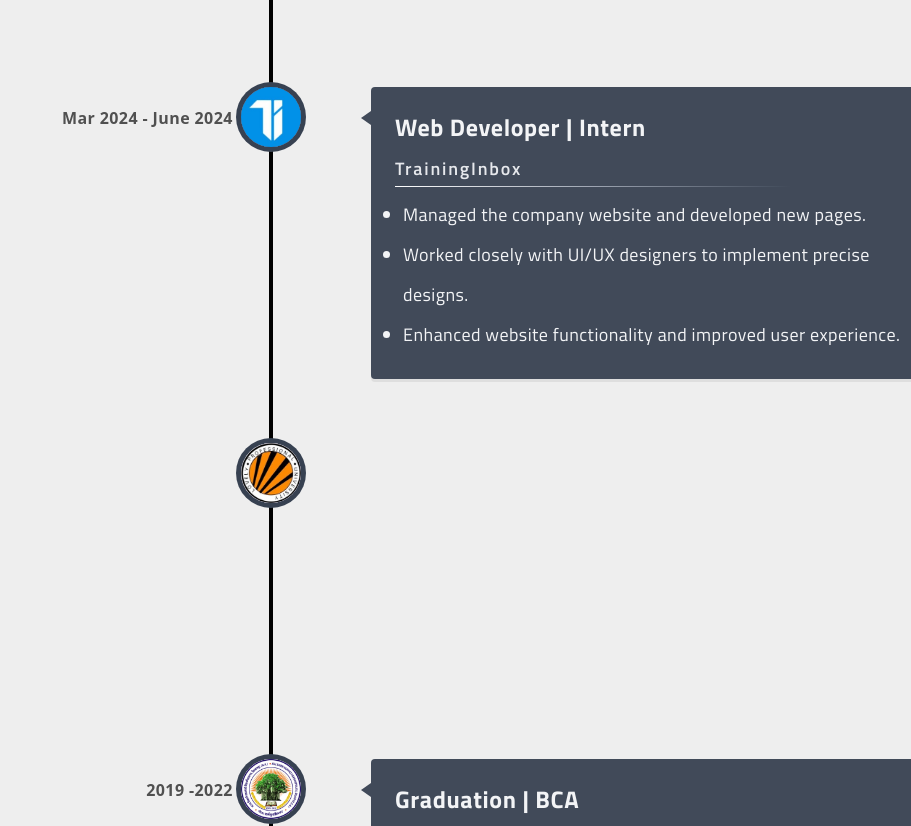
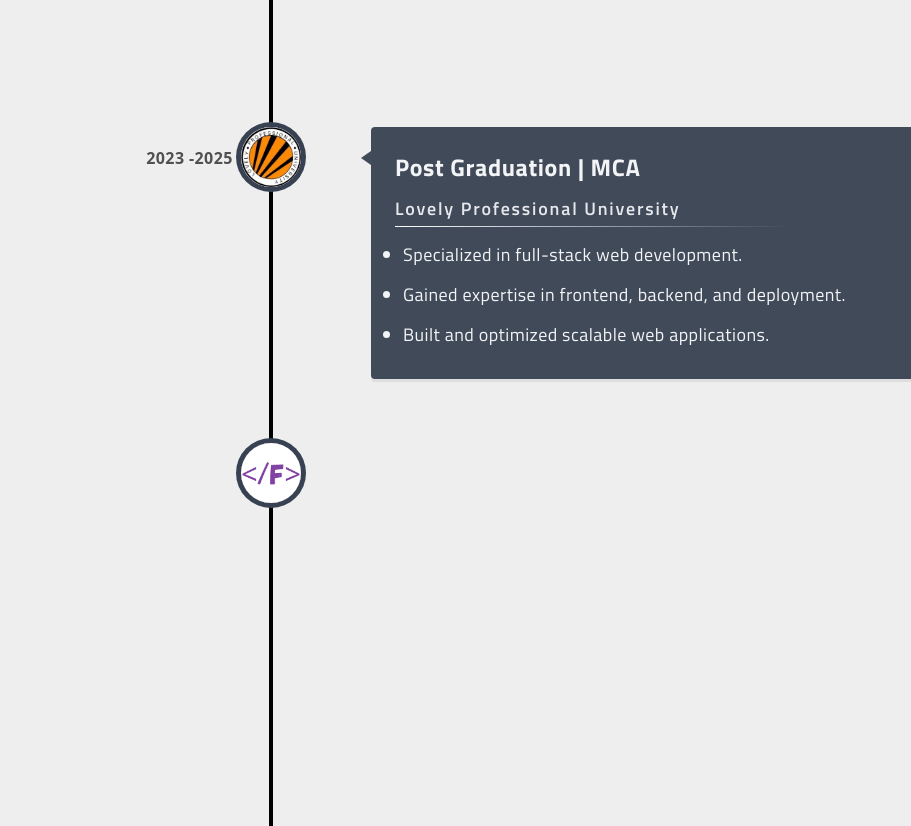
Before and after one commit to Altafraza07/ARZ.web, a React (Vite) app: page / in a window 1280 px wide. Shown: the part 3080-3906 px from the top of the page, without its empty margins (369-1280 px from the left). Built offline with nearby package versions, Linux system fonts and the light colour scheme; a web font is replaced by a local one.

Commit message:
Update WorkEducation.jsx

```diff
--- a/src/components/WorkEducation.jsx
+++ b/src/components/WorkEducation.jsx
@@ -7,11 +7,37 @@ import {
 import "react-vertical-timeline-component/style.min.css";
 import { getDarkMode } from "../utils/DarkMode";
 
-const experiences = [
+const experiencesAndEducation = [
+  {
+    title: "Full Stack Developer",
+    company: "M5C Logistics",
+    date: "2025 - present",
+    description: [
+      "Architect and build full-stack web solutions and internal logistics applications.",
+      "Design resilient backend services, REST APIs, and responsive UI components.",
+      "Optimize web platform performance, user experience, and scalability.",
+    ],
+    iconBg: "bg-[#322b52]",
+    imgBG: "m5c.png",
+  },
+
+  {
+    title: "Post Graduation | MCA",
+    institution: "Lovely Professional University",
+    date: "2023 -2025",
+    description: [
+      "Specialized in full-stack web development.",
+      "Gained expertise in frontend, backend, and deployment.",
+      "Built and optimized scalable web applications.",
+    ],
+    iconBg: "bg-[#322b52]",
+    imgBG: "lpu.jpeg",
+  },
+
   {
     title: "Web Developer | Freelancing",
     company: "Freelance",
-    date: "June 2024 - present",
+    date: "2024 - 2025",
     description: [
       "Develop custom websites for clients with optimized performance.",
       "Implement modern frontend and backend technologies for scalability.",
@@ -20,6 +46,7 @@ const experiences = [
     iconBg: "bg-[#322b52]",
     imgBG: "freelance.png",
   },
+
   {
     title: "Web Developer | Intern",
     company: "TrainingInbox",
@@ -32,21 +59,7 @@ const experiences = [
     iconBg: "bg-[#322b52]",
     imgBG: "trainingInbox.jpeg",
   },
-];
 
-const education = [
-  {
-    title: "Post Graduation | MCA",
-    institution: "Lovely Professional University",
-    date: "2023 -2025",
-    description: [
-      "Specialized in full-stack web development.",
-      "Gained expertise in frontend, backend, and deployment.",
-      "Built and optimized scalable web applications.",
-    ],
-    iconBg: "bg-[#322b52]",
-    imgBG: "lpu.jpeg",
-  },
   {
     title: "Graduation | BCA",
     institution: "Atal Bihari Vajpayee University",
@@ -107,6 +120,7 @@ const TimelineCard = ({ data, darkMode }) => {
   );
 };
 
+
 const WorkEducation = () => {
   const [darkMode, setDarkMode] = useState(getDarkMode());
 
@@ -141,11 +155,8 @@ const WorkEducation = () => {
 
       <div className="!w-full">
         <VerticalTimeline className="!max-w-7xl" lineColor={darkMode ? "#BBE1FA" : "#000"}>
-          {experiences.map((exp, index) => (
-            <TimelineCard key={index} data={exp} darkMode={getDarkMode()} />
-          ))}
-          {education.map((edu, index) => (
-            <TimelineCard key={index} data={edu} darkMode={getDarkMode()} />
+          {experiencesAndEducation.map((item, index) => (
+            <TimelineCard key={index} data={item} darkMode={darkMode} />
           ))}
         </VerticalTimeline>
       </div>
@@ -154,4 +165,5 @@ const WorkEducation = () => {
   );
 };
 
+
 export default WorkEducation;
```
